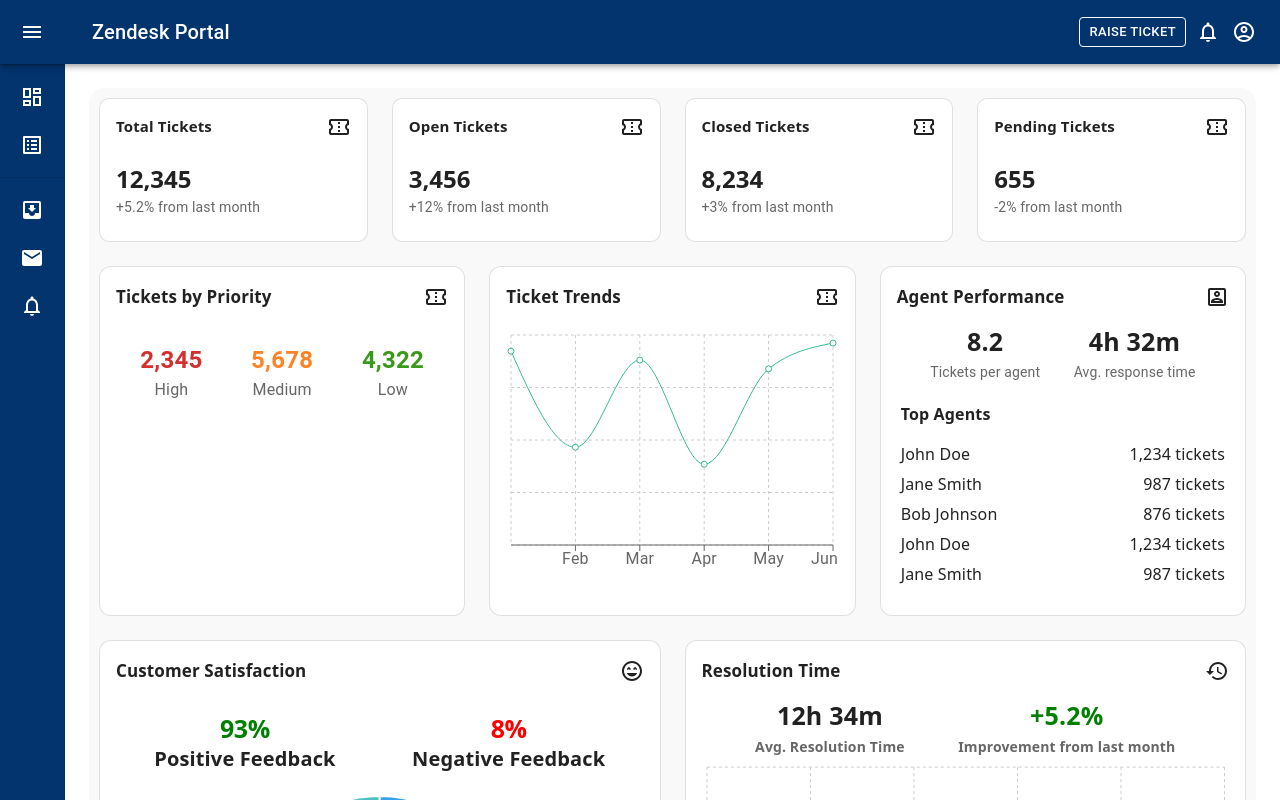
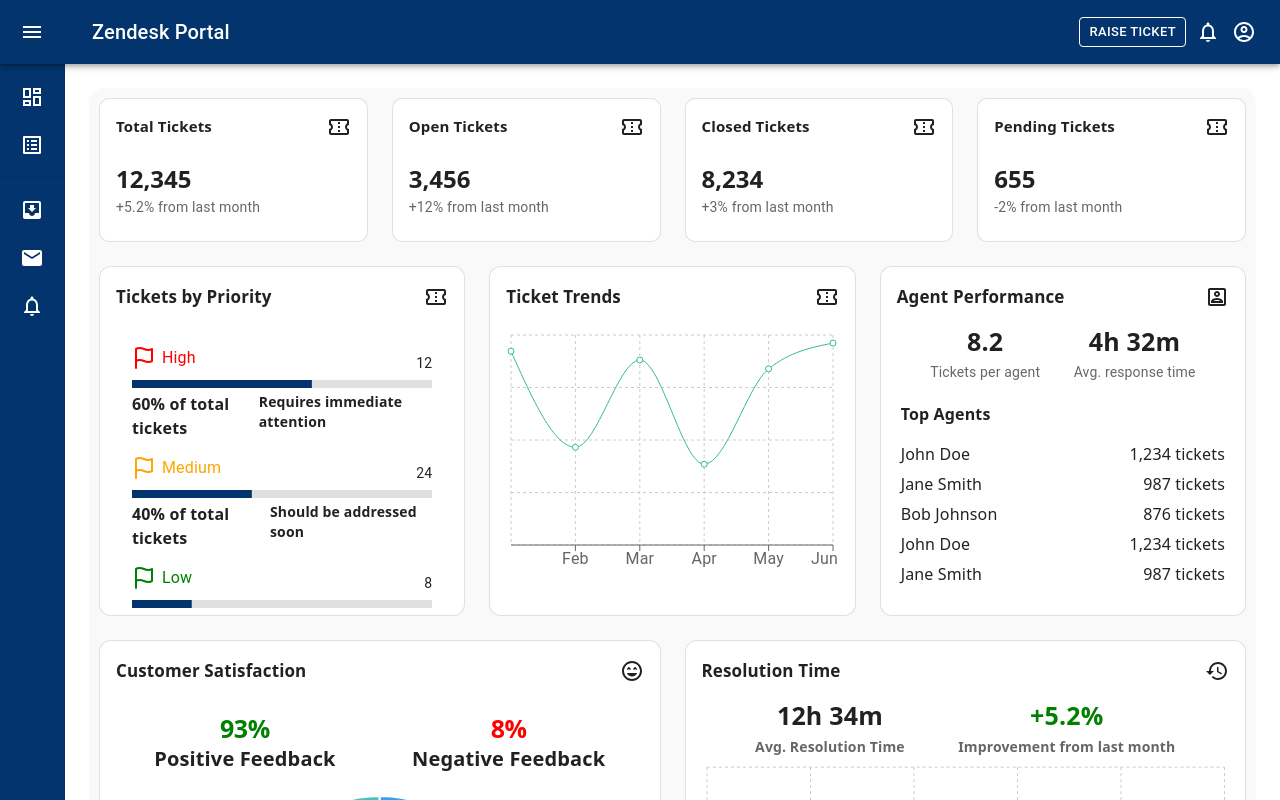
Before and after one commit to PriyanshuKherade8/Zendex, a React (Create React App) app: page / in a window 1280 px wide. Shown: the top 800 px of the page. Built offline with nearby package versions, Linux system fonts and the light colour scheme.

Commit message:
feat: new coponent for ticket priority

```diff
--- a/src/modules/DashboardThree/DashBoardComponents/TicketsByPriority.js
+++ b/src/modules/DashboardThree/DashBoardComponents/TicketsByPriority.js
@@ -1,68 +1,146 @@
 import React from "react";
-import { Card, Typography, Box } from "@mui/material";
-import { styled } from "@mui/system";
+import {
+  Card,
+  CardContent,
+  Typography,
+  LinearProgress,
+  Box,
+} from "@mui/material";
+import styled from "styled-components";
 import ConfirmationNumberOutlinedIcon from "@mui/icons-material/ConfirmationNumberOutlined";
+import { primaryColor } from "../../ThemeColor";
+
+const FlagIcon = styled.svg`
+  width: 24px;
+  height: 24px;
+  fill: none;
+  stroke: currentColor;
+  stroke-width: 2;
+  stroke-linecap: round;
+  stroke-linejoin: round;
+`;
+
+const PriorityLabel = styled(Typography)`
+  display: flex;
+  align-items: center;
+`;
+
+const PriorityContainer = styled.div`
+  display: flex;
+  justify-content: space-between;
+  align-items: center;
+`;
+
+const ProgressLabel = styled(Typography)`
+  display: flex;
+  justify-content: space-between;
+  font-size: 0.875rem;
+`;
 
 const CardContentWrapper = styled(Card)`
   display: flex;
   flex-direction: column;
   padding: 16px;
   height: 350px;
-  border-radius: 12px;
+  border-radius: 12px !important;
 `;
 
 const Header = styled(Box)`
   display: flex;
   align-items: center;
   justify-content: space-between;
+  margin-bottom: 20px;
 `;
 
 const Title = styled(Typography)`
-  font-size: 17px;
-  font-weight: 600;
-  font-family: system-ui;
+  font-size: 17px !important;
+  font-weight: 600 !important;
+  font-family: system-ui !important;
 `;
 
-const PriorityWrapper = styled(Box)`
-  display: flex;
-  justify-content: space-around;
-  width: 100%;
-  margin-top: 16px;
-`;
+const TicketsByPriority = () => {
+  const priorities = [
+    {
+      label: "High",
+      count: 12,
+      percentage: 60,
+      description: "Requires immediate attention",
+      color: "red",
+    },
+    {
+      label: "Medium",
+      count: 24,
+      percentage: 40,
+      description: "Should be addressed soon",
+      color: "orange",
+    },
+    {
+      label: "Low",
+      count: 8,
+      percentage: 20,
+      description: "Can be addressed when time permits",
+      color: "green",
+    },
+  ];
 
-const AvatarWrapper = styled(Box)`
-  display: flex;
-  flex-direction: column;
-  align-items: center;
-  margin-top: 16px;
-`;
-
-const TicketCount = styled(Typography)`
-  font-size: 24px;
-  font-weight: bold;
-`;
-
-const TicketsByPriority = () => (
+  return (
     <CardContentWrapper variant="outlined">
       <Header>
         <Title variant="h6">Tickets by Priority</Title>
         <ConfirmationNumberOutlinedIcon />
       </Header>
-    <PriorityWrapper>
-      <AvatarWrapper>
-        <TicketCount color="error">2,345</TicketCount>
-        <Typography color="textSecondary">High</Typography>
-      </AvatarWrapper>
-      <AvatarWrapper>
-        <TicketCount style={{ color: "#FF8225" }}>5,678</TicketCount>
-        <Typography color="textSecondary">Medium</Typography>
-      </AvatarWrapper>
-      <AvatarWrapper>
-        <TicketCount style={{ color: "#399918" }}>4,322</TicketCount>
-        <Typography color="textSecondary">Low</Typography>
-      </AvatarWrapper>
-    </PriorityWrapper>
+      <CardContent>
+        {priorities.map((priority, index) => (
+          <div key={index} style={{ marginBottom: "16px" }}>
+            <PriorityContainer>
+              <PriorityLabel
+                variant="body1"
+                style={{
+                  color: priority.color,
+                  marginBottom: "10px",
+                  display: "flex",
+                  gap: "6px",
+                }}
+              >
+                <FlagIcon viewBox="0 0 24 24">
+                  <path d="M4 15s1-1 4-1 5 2 8 2 4-1 4-1V3s-1 1-4 1-5-2-8-2-4 1-4 1z" />
+                  <line x1="4" x2="4" y1="22" y2="15" />
+                </FlagIcon>
+                {priority.label}
+              </PriorityLabel>
+              <Typography variant="body2">{priority.count}</Typography>
+            </PriorityContainer>
+            <LinearProgress
+              variant="determinate"
+              value={priority.percentage}
+              sx={{
+                height: 8,
+                backgroundColor: "#e0e0e0",
+                "& .MuiLinearProgress-bar": {
+                  backgroundColor: primaryColor,
+                },
+                marginBottom: "4px",
+              }}
+            />
+            <ProgressLabel>
+              <Typography
+                variant="body1"
+                style={{ fontFamily: "system-ui", fontWeight: 600 }}
+              >
+                {priority.percentage}% of total tickets
+              </Typography>
+              <Typography
+                variant="body2"
+                style={{ fontFamily: "system-ui", fontWeight: 600 }}
+              >
+                {priority.description}
+              </Typography>
+            </ProgressLabel>
+          </div>
+        ))}
+      </CardContent>
     </CardContentWrapper>
   );
+};
 
 export default TicketsByPriority;
```
Lines whose indentation alone changed are shown as unchanged.
